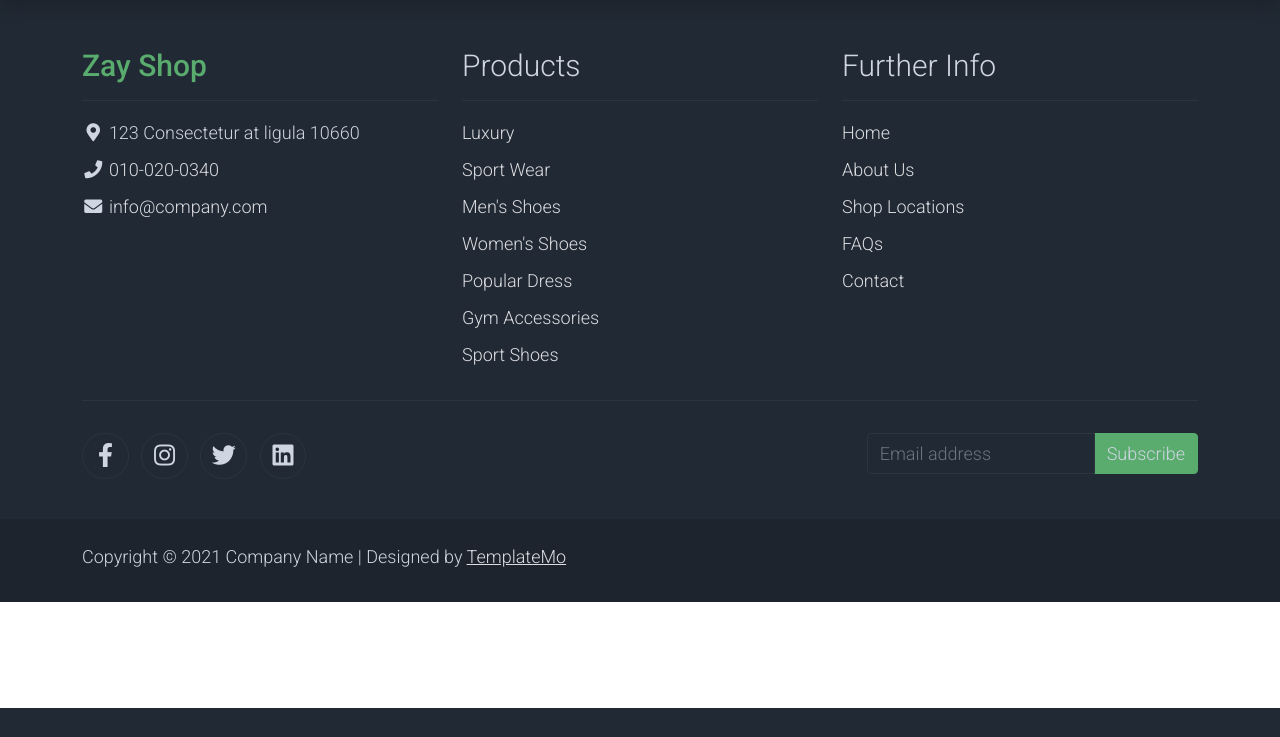
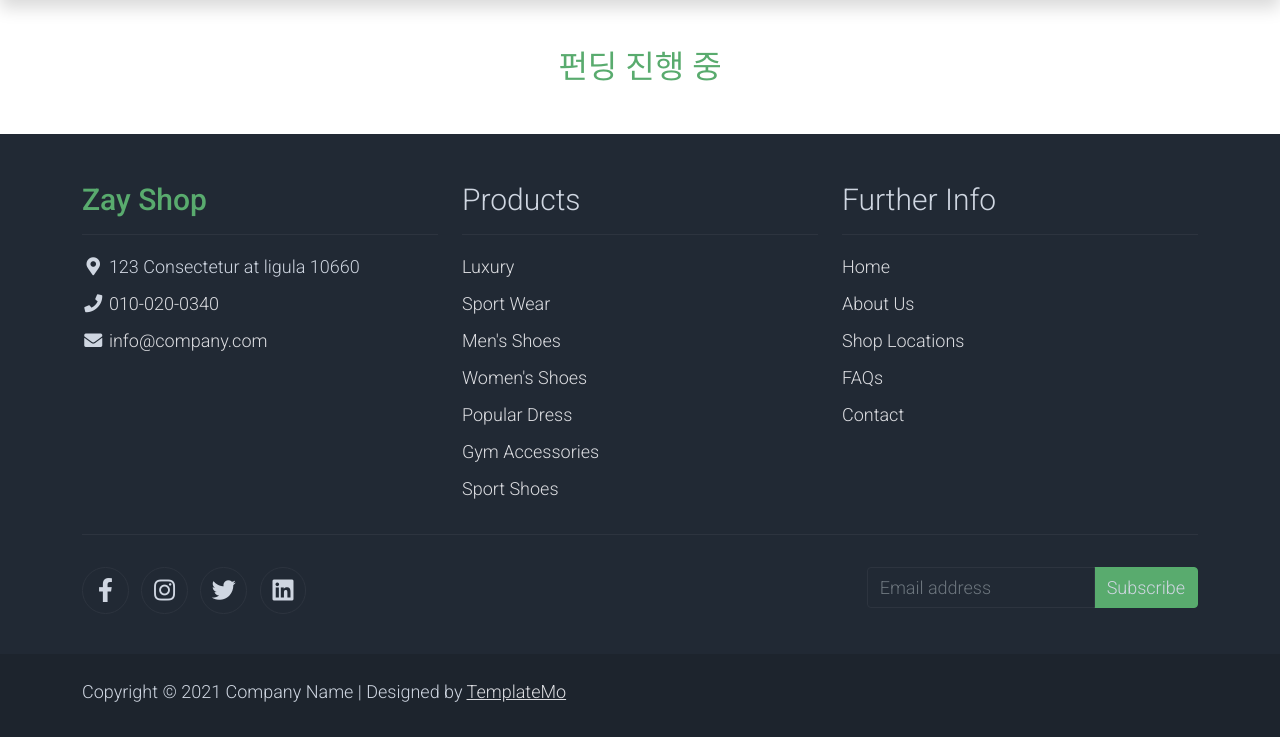
Before and after one commit to youngine/waat, a Django app: template fundingapp/templates/fund_view/fund_detail.html in a window 1280 px wide. Shown: the part 92-829 px from the top of the page. Before the commit the page ends 800 px from the top, so only its background shows below. Run offline with Django 4.2, Linux system fonts and the light colour scheme; the template is opened without the code that fills it, so the values that code supplies are empty; some libraries are stand-ins or nearby versions; some web fonts are replaced.

Commit message:
fix:fundingViewUI

```diff
--- a/fundingapp/templates/fund_view/fund_detail.html
+++ b/fundingapp/templates/fund_view/fund_detail.html
@@ -4,18 +4,26 @@
 {% load static %}
 
 {% block content %}
+<div>
+    <div style="margin:3rem 0rem"></div>
+        <div>
+            <h2 class= text-success style="font-family: 'NanumSquareEB'; text-align:center;">
+                펀딩 진행 중</h2>
+        <div style="margin:2rem 0rem; text-align:center;">
+            {% comment %} <div style="margin:2rem 0rem; text-align:center;">
+                <div class= create_bar_color style="display:inline-block"></div>
+                <div class= create_bar_blank style="display:inline-block"></div>
+                <div class= create_bar_blank style="display:inline-block"></div>
+            <div> {% endcomment %}
+    </div>
+    <div style="margin:3rem 0rem"></div>
 
-<link rel="stylesheet" href="https://use.fontawesome.com/releases/v5.15.4/css/all.css" integrity="sha384-DyZ88mC6Up2uqS4h/KRgHuoeGwBcD4Ng9SiP4dIRy0EXTlnuz47vAwmeGwVChigm" crossorigin="anonymous">
-
-
-<link rel="stylesheet" href="/static/assets/css/fund_view.css">
-
-
+    <div>
         {% for item in data %}
 
         <a href="/app/main" style = "text-decoration: none; color : black;">
 
-        <div class="card mb-3" style="max-width: 540px;">
+            <div class="card mb-3" style="max-width: 840px;margin:auto;">
 
                 <div>
                     <i style = "color: #F6FF01; margin : 1rem 1rem;" class="fas fa-star fa-1x"></i>
@@ -59,8 +67,6 @@
             </div>
         </a>
       {% endfor %}
-
-
-
-
+    </div>
+</div>
 {%endblock content%}
--- a/templates/head.html
+++ b/templates/head.html
@@ -16,6 +16,11 @@
     <!-- Load fonts style after rendering the layout styles -->
     <link rel="stylesheet" href="https://fonts.googleapis.com/css2?family=Roboto:wght@100;200;300;400;500;700;900&display=swap">
     <link rel="stylesheet" href='{% static "assets/css/fontawesome.min.css" %}'>
+
+    <!-- 펀딩 참여에 쓰인 head 정보-->
+    <link rel="stylesheet" href="https://use.fontawesome.com/releases/v5.15.4/css/all.css" integrity="sha384-DyZ88mC6Up2uqS4h/KRgHuoeGwBcD4Ng9SiP4dIRy0EXTlnuz47vAwmeGwVChigm" crossorigin="anonymous">
+    <link rel="stylesheet" href="/static/assets/css/fund_view.css">
+
 <!--
 
 TemplateMo 559 Zay Shop
```
Also changed, not shown: fundingapp/templates/fund_view/main.html (+12 -9 lines). Lines whose indentation alone changed are shown as unchanged.
